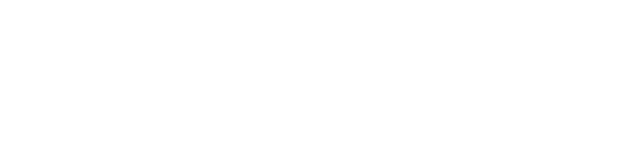
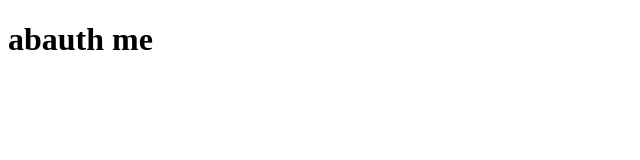
Before and after one commit to 3fr3n78/git-desarrollo, a plain HTML site: page index.html in a window 1280 px wide. Shown: the whole page, without its empty margins (0-640 px from the left). Drawn offline with Linux system fonts and the light colour scheme.

Commit message:
Added information to file

```diff
--- a/index.html
+++ b/index.html
@@ -3,9 +3,11 @@
 <head>
     <meta charset="UTF-8">
     <meta name="viewport" content="width=device-width, initial-scale=1.0">
-    <title>Document</title>
+    <title>Mi primer pagina web</title>
 </head>
 <body>
 
+    <h1> abauth me</h1>
+
 </body>
 </html>
```
